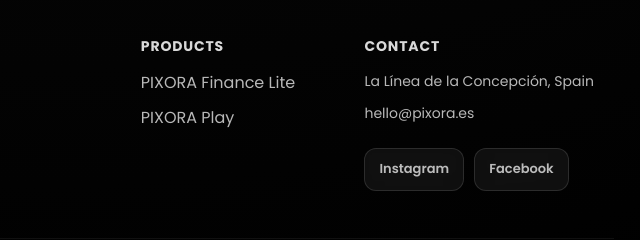
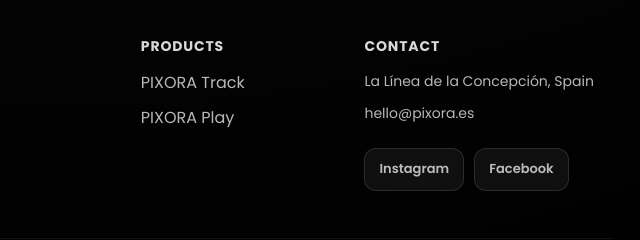
Before and after one commit to PIXORA-WEB/pixora, a plain HTML site: page pixora-play/index.html in a window 1280 px wide. Shown: the part 1536-1776 px from the top of the page, 586-1226 px from the left. Drawn offline with Linux system fonts and the light colour scheme.

Commit message:
Update index.html

```diff
--- a/pixora-play/index.html
+++ b/pixora-play/index.html
@@ -178,7 +178,7 @@
 
       <div class="footer-col">
         <h4>Products</h4>
-        <a href="/pixora-finance-lite/">PIXORA Finance Lite</a>
+        <a href="/pixora-finance-lite/">PIXORA Track</a>
         <a href="/pixora-play/">PIXORA Play</a>
       </div>
 
```
